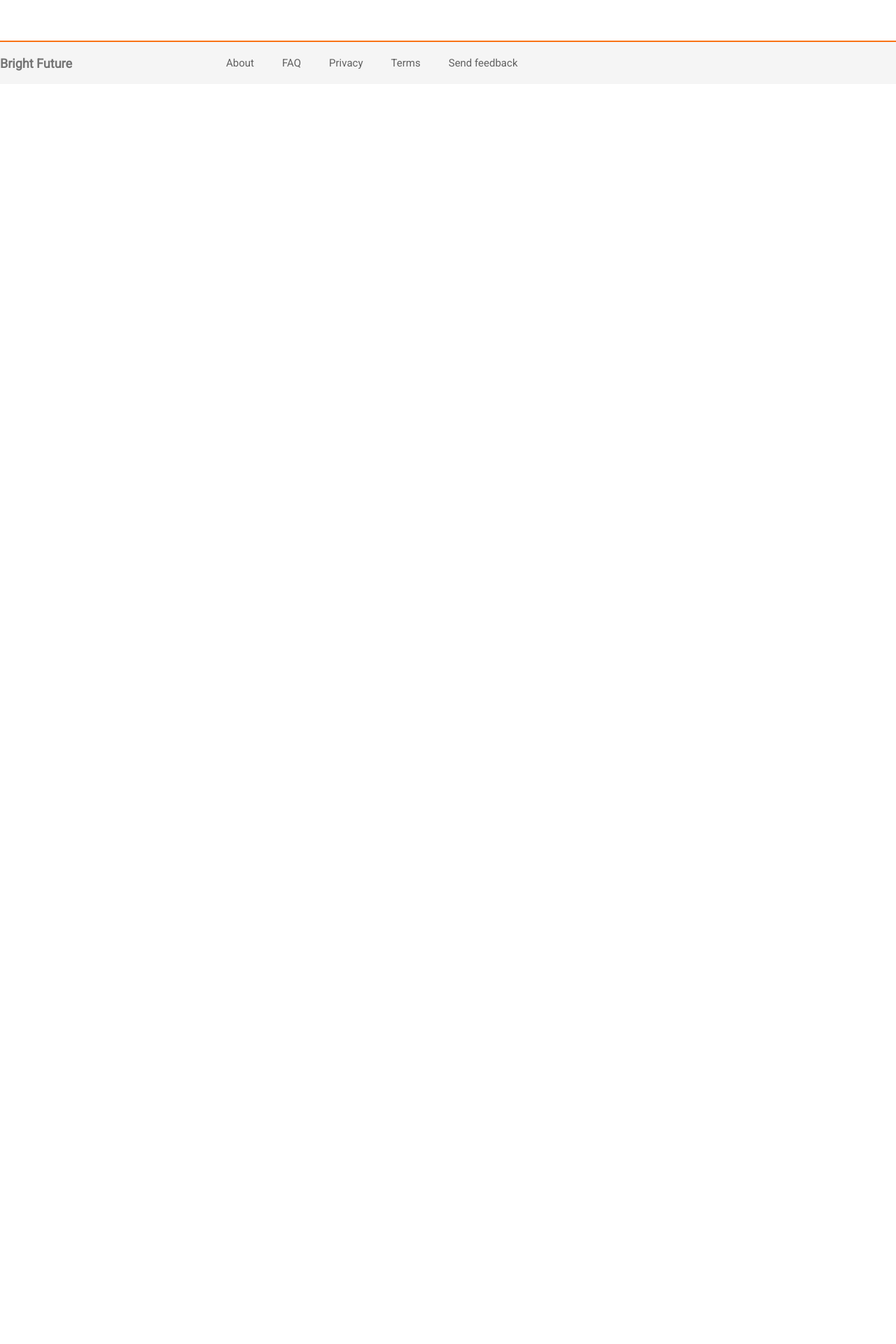
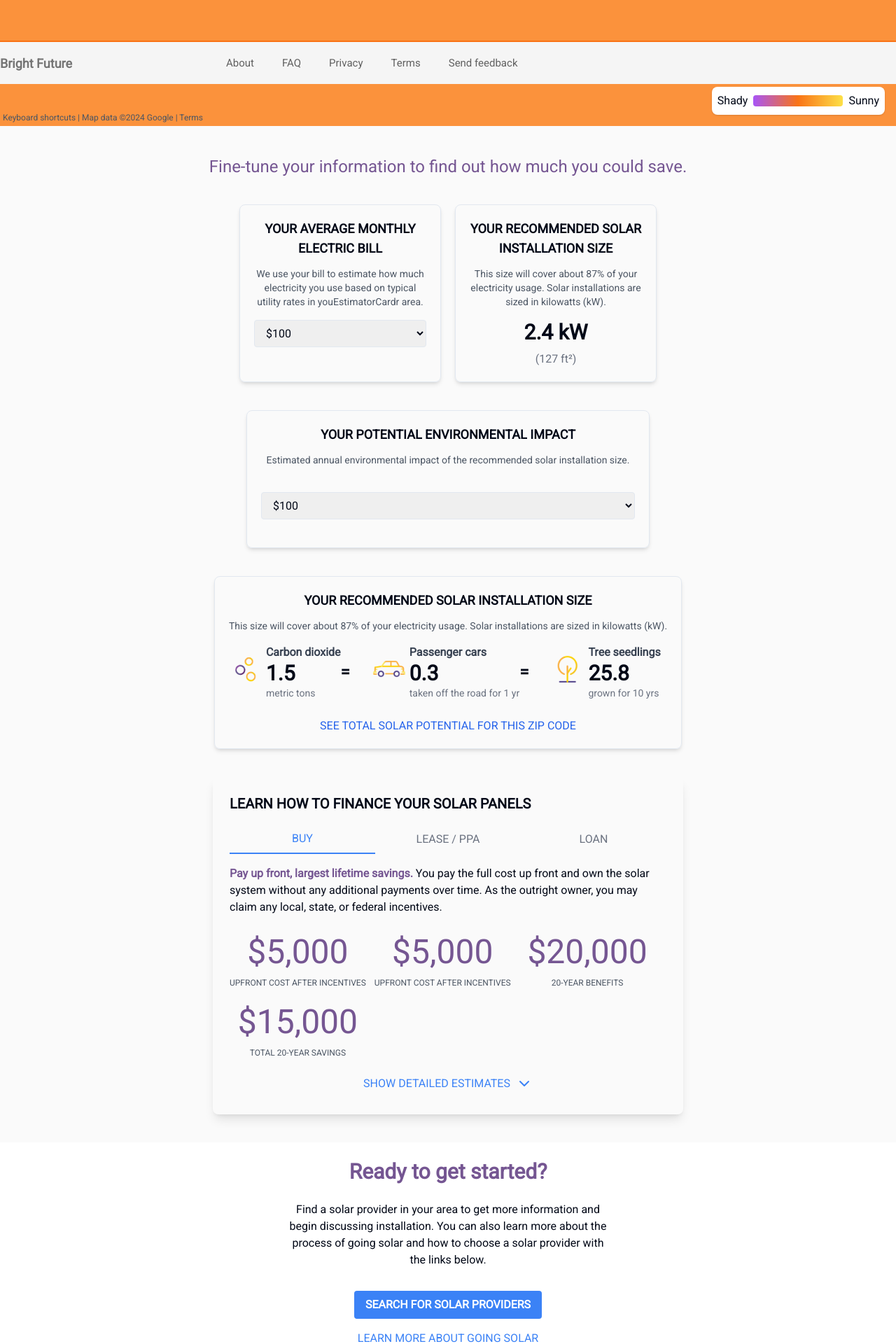
Before and after one commit to spaghetti-lover/BrightFuture, a Next.js app in the folder frontend/: page /consulting/business in a window 1280 px wide. Before the commit this address had no page. Shown: the part 680-2600 px from the top of the page at 70% size. Before the commit the page ends 920 px from the top, so only its background shows below. Built offline with nearby package versions, Linux system fonts and the light colour scheme.

Commit message:
(Update) chart and table

```diff
--- /dev/null
+++ b/frontend/src/app/(pages)/consulting/business/page.tsx
@@ -0,0 +1,14 @@
+import Section1 from "@/app/components/household/Section1";
+import Section2 from "@/app/components/household/Section2";
+import Section3 from "@/app/components/household/Section3";
+
+const BusinessPage = () => {
+  return (
+    <>
+      <Section1 />
+      <Section2 />
+      <Section3 />
+    </>
+  );
+};
+export default BusinessPage;
```
